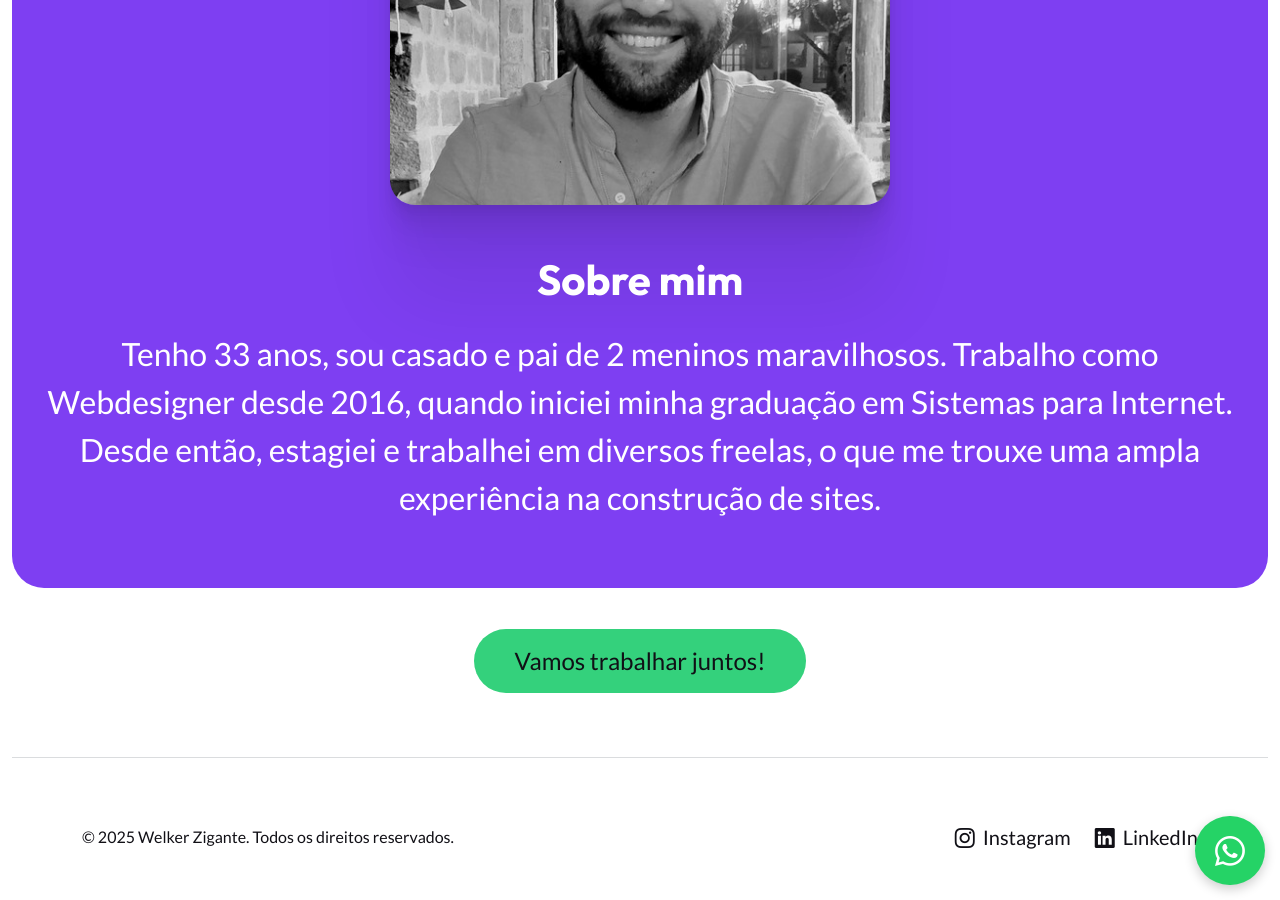
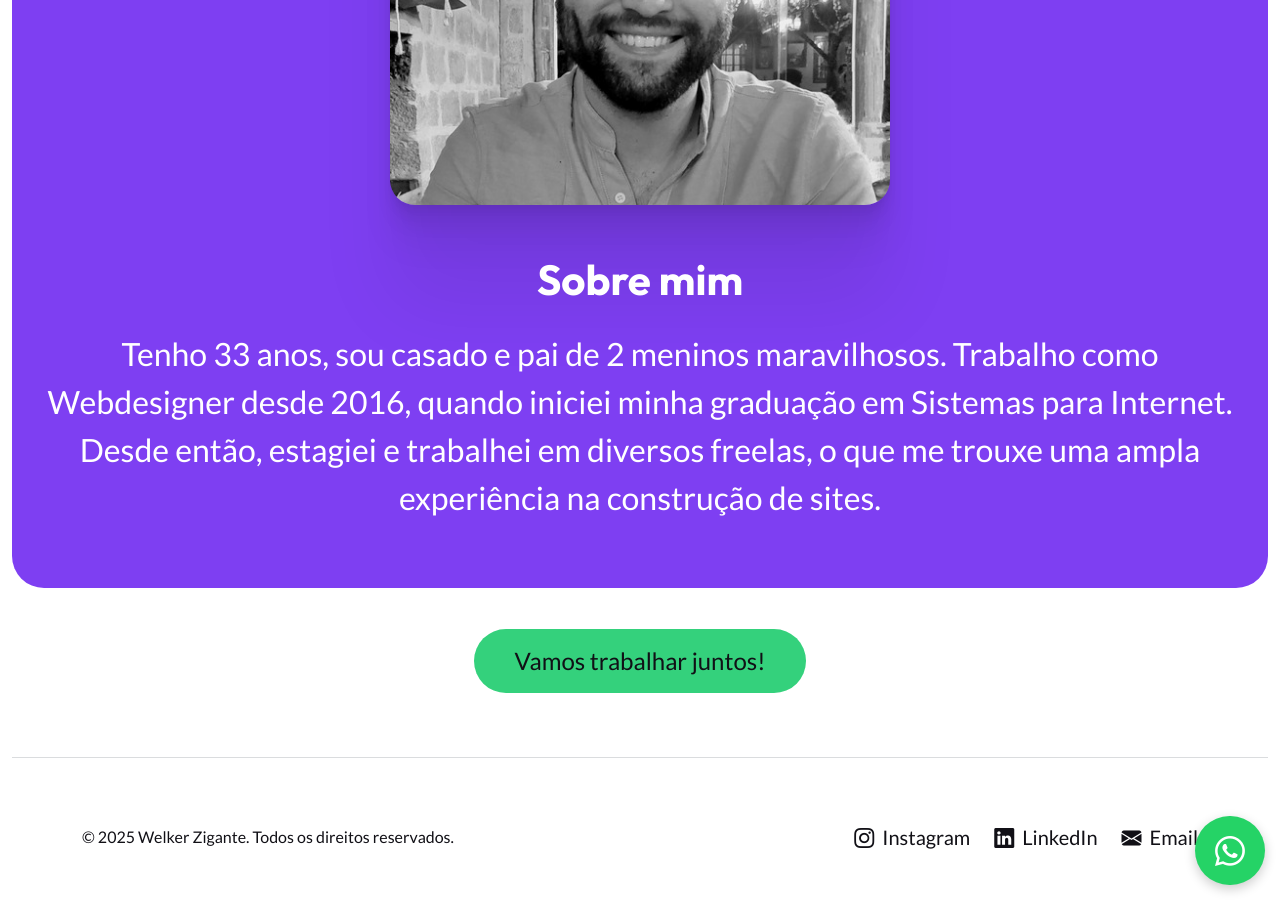
Before and after one commit to welkerzigante/welkerzigante.github.io, a Jekyll site: the page built from index.html, in a window 1280 px wide and 900 px high, scrolled down 2781 px. Built offline with Jekyll 4.4.1, drawn with Linux system fonts in a browser that asks for light colours.

Commit message:
Ajustes em imagens e URLs

```diff
--- a/index.html
+++ b/index.html
@@ -84,7 +84,7 @@
         <div class="projetos__wrapper">
           <div class="projetos__image">
             <a href="">
-              <img src="https://renva.netlify.app/images/02.jpg" alt="">
+              <img src="https://images.pexels.com/photos/59753/pexels-photo-59753.jpeg" alt="">
             </a>
           </div>
           <span class="badge projetos__badge">Landing Page</span>
@@ -97,7 +97,7 @@
         <div class="projetos__wrapper">
           <div class="projetos__image">
             <a href="">
-              <img src="https://renva.netlify.app/images/02.jpg" alt="">
+              <img src="https://images.pexels.com/photos/59753/pexels-photo-59753.jpeg" alt="">
             </a>
           </div>
           <span class="badge projetos__badge">Landing Page</span>
@@ -110,7 +110,7 @@
         <div class="projetos__wrapper">
           <div class="projetos__image">
             <a href="">
-              <img src="https://renva.netlify.app/images/02.jpg" alt="">
+              <img src="https://images.pexels.com/photos/59753/pexels-photo-59753.jpeg" alt="">
             </a>
           </div>
           <span class="badge projetos__badge">Landing Page</span>
@@ -160,14 +160,17 @@
 </div>
 
 <footer>
-  <div class="container d-flex flex-column flex-md-row justify-content-between align-items-center my-5 text-center">
+  <div class="container d-flex flex-column flex-md-row justify-content-between align-items-center my-5 pb-5 pb-sm-0 text-center">
     <p class="mb-5 mb-md-0">&copy; {{ 'now' | date: '%Y' }} Welker Zigante. Todos os direitos reservados.</p>
     <div class="d-flex gap-4">
       <a href="https://www.instagram.com/welker.design/" target="_blank" class="d-flex align-items-center text-body text-decoration-none fs-5">
         <i class="bi bi-instagram me-2 fs-5"></i> Instagram
       </a>
-      <a href="www.linkedin.com/in/welker-zigante" target="_blank" class="d-flex align-items-center text-body text-decoration-none fs-5">
+      <a href="https://linkedin.com/in/welker-zigante" target="_blank" class="d-flex align-items-center text-body text-decoration-none fs-5">
         <i class="bi bi-linkedin me-2 fs-5"></i> LinkedIn
+      </a>
+      <a href="mailto:welker.zigante@gmail.com" target="_blank" class="d-flex align-items-center text-body text-decoration-none fs-5">
+        <i class="bi bi-envelope-fill me-2 fs-5"></i> Email
       </a>
     </div>
   </div>
```
